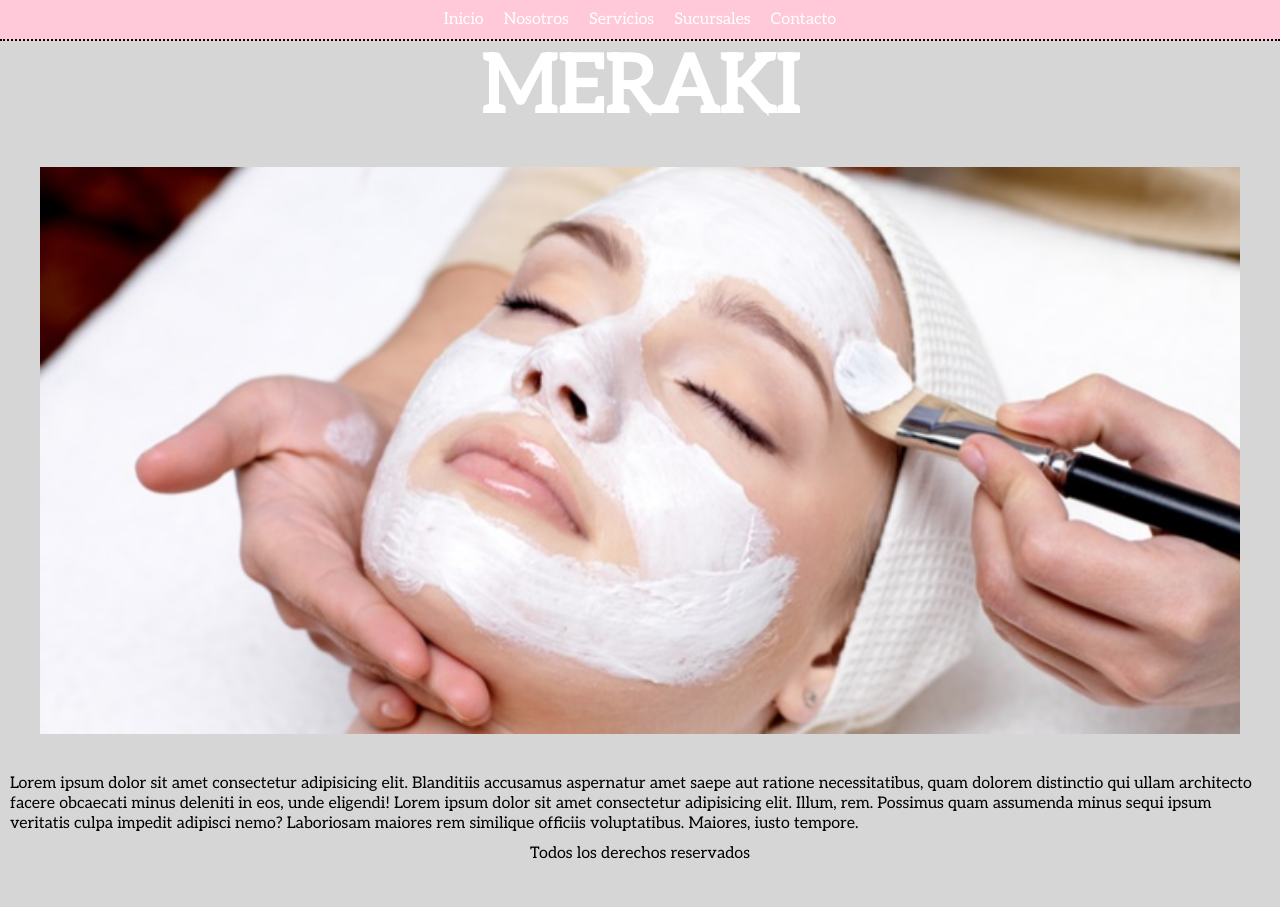
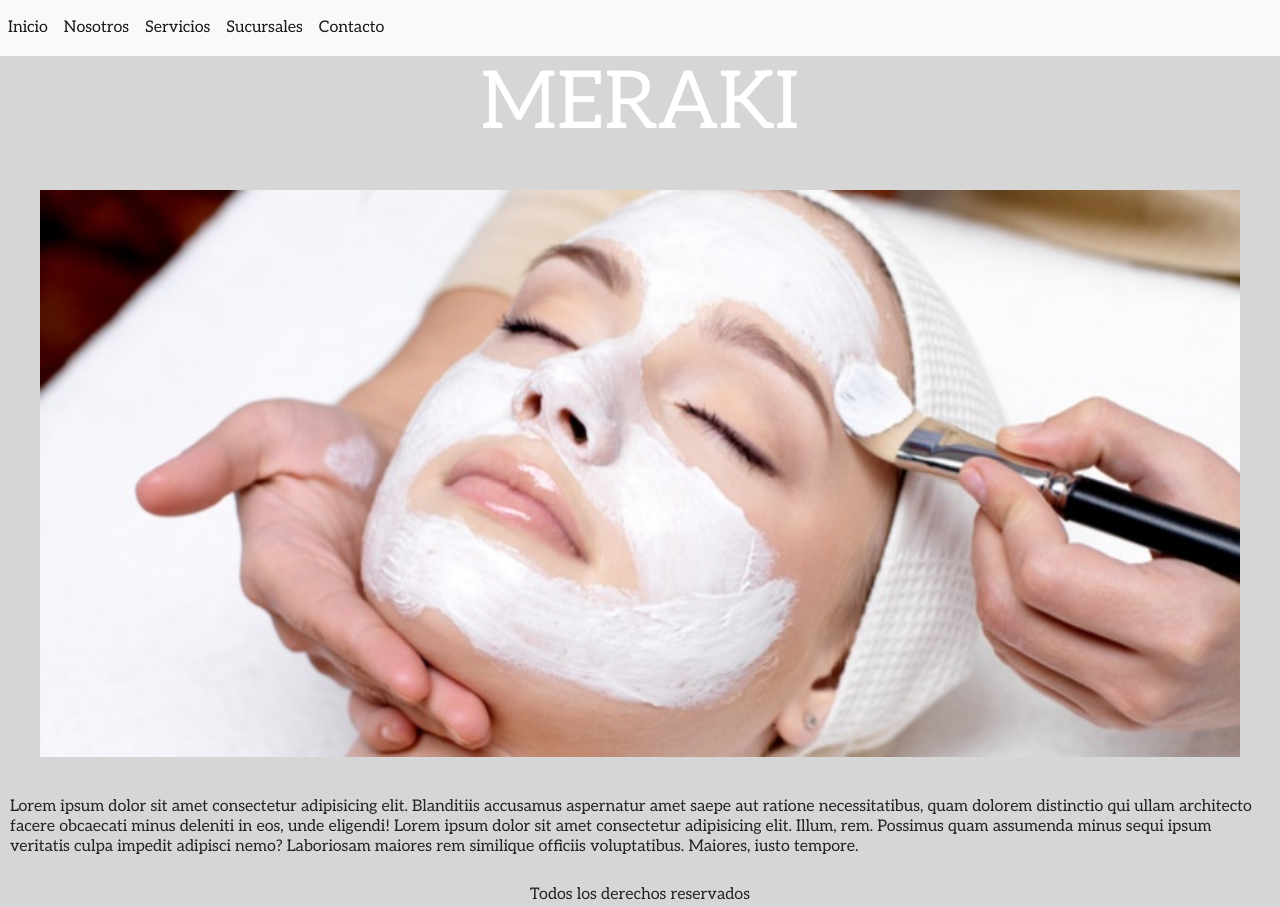
Before and after one commit to rrosaschi/estetica-meraki, a plain HTML site: page index.html in a window 1280 px wide. Before the commit the page ends 863 px from the top, so only its background shows below. Drawn offline with nearby package versions, Linux system fonts and the light colour scheme.

Commit message:
Agrego bootstrap a la navegación

```diff
--- a/index.html
+++ b/index.html
@@ -10,13 +10,43 @@
     <link rel="preconnect" href="https://fonts.googleapis.com">
     <link rel="preconnect" href="https://fonts.gstatic.com" crossorigin>
     <link href="https://fonts.googleapis.com/css2?family=Aleo&display=swap" rel="stylesheet">
+    <!-- CSS BOOTSTRAP -->
+    <link href="https://cdn.jsdelivr.net/npm/bootstrap@5.2.0/dist/css/bootstrap.min.css" rel="stylesheet" integrity="sha384-gH2yIJqKdNHPEq0n4Mqa/HGKIhSkIHeL5AyhkYV8i59U5AR6csBvApHHNl/vI1Bx" crossorigin="anonymous">
     <!-- ENLACE CSS -->
     <link rel="stylesheet" href="css/estilos.css">
     <title>MERAKI</title>
 </head>
 <body>
     <header> <!-- ENCABEZADO -->
-        <nav class="header__nav">
+        <nav class="navbar navbar-expand-lg bg-light">
+            <div class="collapse navbar-collapse" id="navbarSupportedContent">
+            <ul class="navbar-nav me-auto mb-2 mb-lg-0">
+                <li class="nav-item">
+                    <a class="nav-link active" aria-current="page" href="#">Inicio</a>
+                </li>
+            <div class="collapse navbar-collapse" id="navbarSupportedContent">
+            <ul class="navbar-nav me-auto mb-2 mb-lg-0">
+                <li class="nav-item">
+                    <a class="nav-link active" aria-current="page" href="#">Nosotros</a>
+                </li>
+            <div class="collapse navbar-collapse" id="navbarSupportedContent">
+            <ul class="navbar-nav me-auto mb-2 mb-lg-0">
+                <li class="nav-item">
+                    <a class="nav-link active" aria-current="page" href="#">Servicios</a>
+                </li>
+            <div class="collapse navbar-collapse" id="navbarSupportedContent">
+            <ul class="navbar-nav me-auto mb-2 mb-lg-0">
+                <li class="nav-item">
+                    <a class="nav-link active" aria-current="page" href="#">Sucursales</a>
+                </li>
+            <div class="collapse navbar-collapse" id="navbarSupportedContent">
+            <ul class="navbar-nav me-auto mb-2 mb-lg-0">
+                <li class="nav-item">
+                    <a class="nav-link active" aria-current="page" href="#">Contacto</a>
+                </li>
+            </div>
+        </nav>
+<!--         <nav class="header__nav">
             <ul class="header__lista">
                 <li class="header__lista-items"><a href="index.html">Inicio</a></li>
                 <li class="header__lista-items"><a href="paginas/nosotros.html">Nosotros</a></li>
@@ -24,7 +54,7 @@
                 <li class="header__lista-items"><a href="paginas/sucursales.html">Sucursales</a></li>
                 <li class="header__lista-items"><a href="paginas/contacto.html">Contacto</a></li>
             </ul>
-        </nav>
+        </nav> -->
     </header>
     <main> <!-- CONTENIDO -->
         <h1>MERAKI</h1>
@@ -38,5 +68,7 @@
     <footer class="footer__derechos" > <!-- PIE DE PAGINA -->
         <span>Todos los derechos reservados</span>
     </footer>
+    <!-- JavaScript Bundle with Popper -->
+    <script src="https://cdn.jsdelivr.net/npm/bootstrap@5.2.0/dist/js/bootstrap.bundle.min.js" integrity="sha384-A3rJD856KowSb7dwlZdYEkO39Gagi7vIsF0jrRAoQmDKKtQBHUuLZ9AsSv4jD4Xa" crossorigin="anonymous"></script>
 </body>
 </html>
```
Also changed, not shown: paginas/contacto.html (+4 -0 lines), paginas/nosotros.html (+4 -0 lines), paginas/servicios.html (+4 -0 lines), paginas/sucursales.html (+4 -0 lines).
